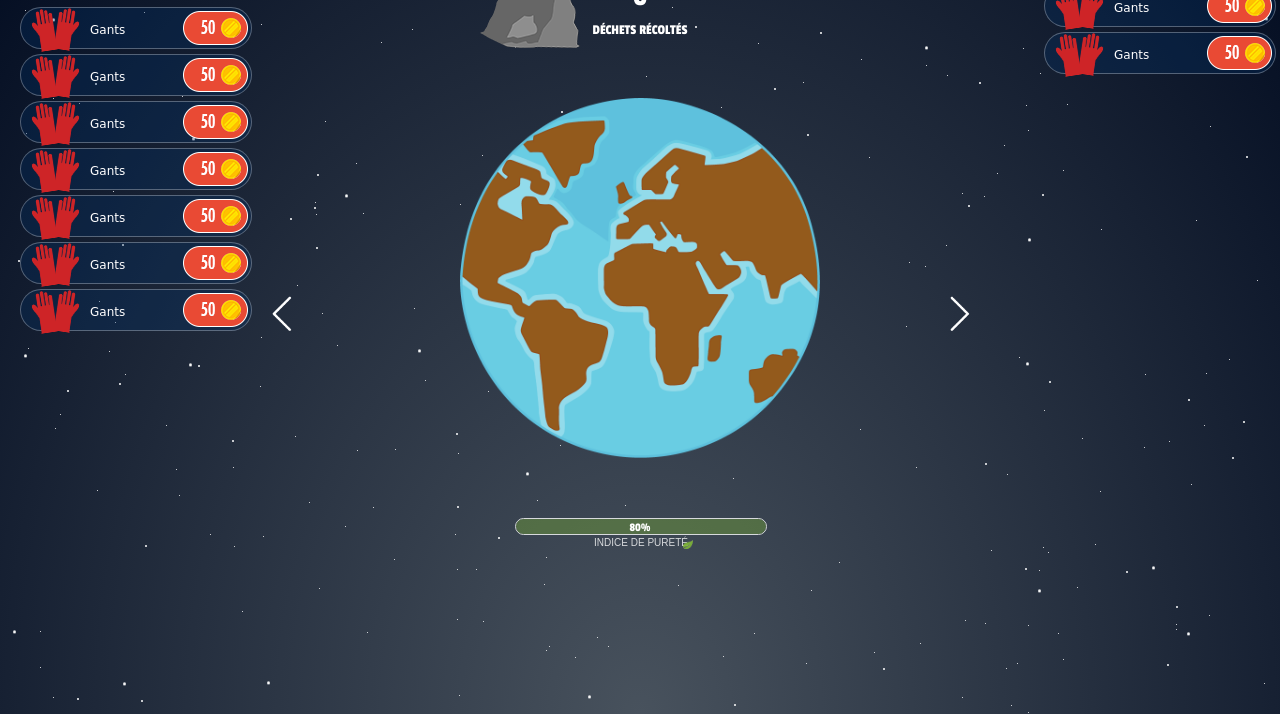
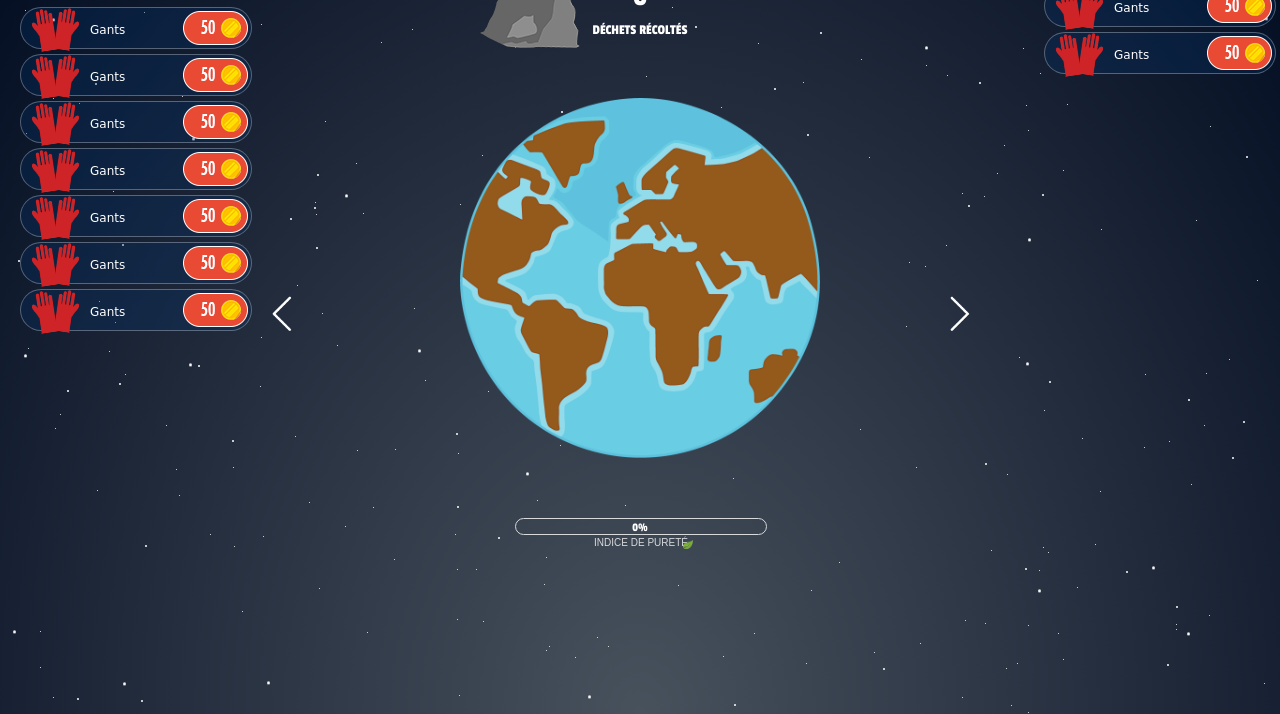
Before and after one commit to samuelmormin/clickerGame, a website: page index.html in a window 1280 px wide. Shown: the part 86-800 px from the top of the page. Drawn offline with Linux system fonts and the light colour scheme; files whose address does not match are found by name.

Commit message:
//Finalisation Purification
Yes fini :)

```diff
--- a/index.html
+++ b/index.html
@@ -89,7 +89,7 @@
                 <p>INDICE DE PURETÉ</p>
                 <div class="ratio2"></div>
             </div>
-            <div class="percentage">80%</div>
+            <div class="percentage">0%</div>
             <img src="src/img/purityleaf.png" alt="PetiteFeuilleMignonne" class="imgleaf">
         </div>
     </div>
--- a/src/styles/style.css
+++ b/src/styles/style.css
@@ -368,10 +368,9 @@ ul li p
     left: 0;
     border-radius: 10px;
     background: #79ae37;
-    opacity: 0.5;
     will-change:transform;
     transform-origin: center;
-    transform: scaleX(1);
+    transform: scaleX(0);
 }
 
 .ratio1 p
```
